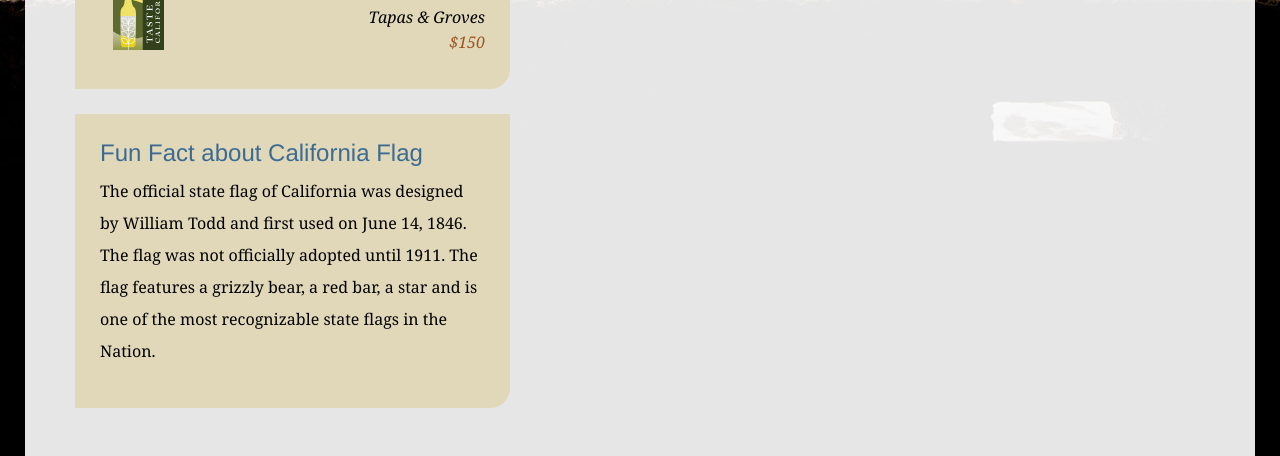
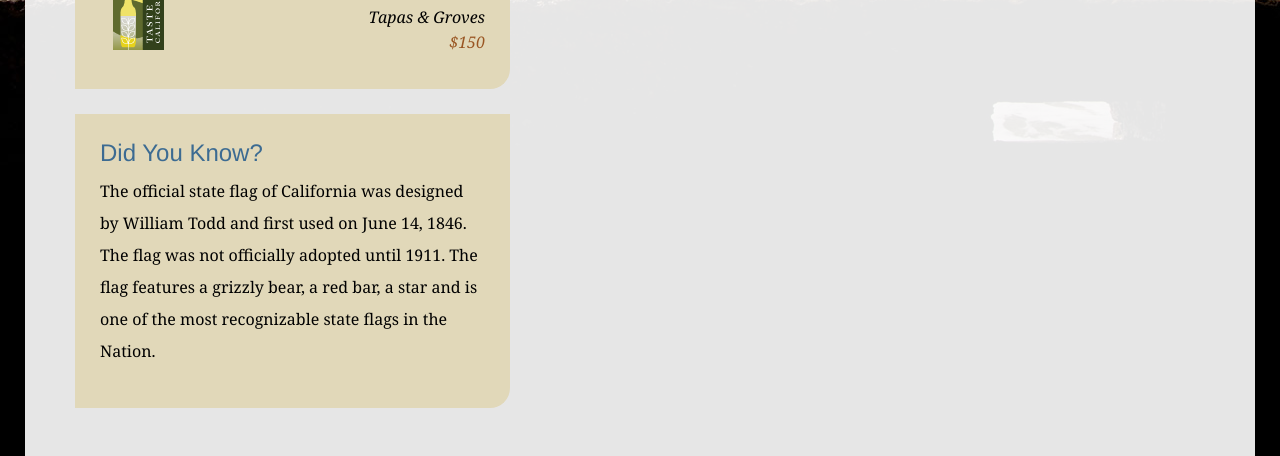
Before and after one commit to liyuncc/explore_california, a plain HTML site: page index.html in a window 1280 px wide. Shown: the part 939-1395 px from the top of the page. Drawn offline with Linux system fonts and the light colour scheme.

Commit message:
Changes the title back

```diff
--- a/index.html
+++ b/index.html
@@ -3,7 +3,7 @@
 <html lang="en">
   <head>
     <meta http-equiv="Content-Type" content="text/html; charset=utf-8">
-    <title>Welcome to Explore California - Affordable Yet Unique Outdoor Tours</title>
+    <title>Welcome to Explore California - Affordable Outdoor Tours</title>
     <link href="assets/stylesheets/main.css" rel="stylesheet" type="text/css" media="all">
     <script src="assets/javascripts/jquery-1.5.1.min.js"></script>
     <script src="assets/javascripts/jquery-ui-1.8.10.custom.min.js"></script>
@@ -88,7 +88,7 @@
           </div>
 
           <div id="trivia" class="callOut">
-            <h1>Fun Fact about California Flag</h1>
+            <h1>Did You Know?</h1>
             <p>The official state flag of California was designed by William Todd and first used on June 14, 1846. The flag was not officially adopted until 1911. The flag features a grizzly bear, a red bar, a star and is one of the most recognizable state flags in the Nation.</p>
           </div>
         </div>
```
